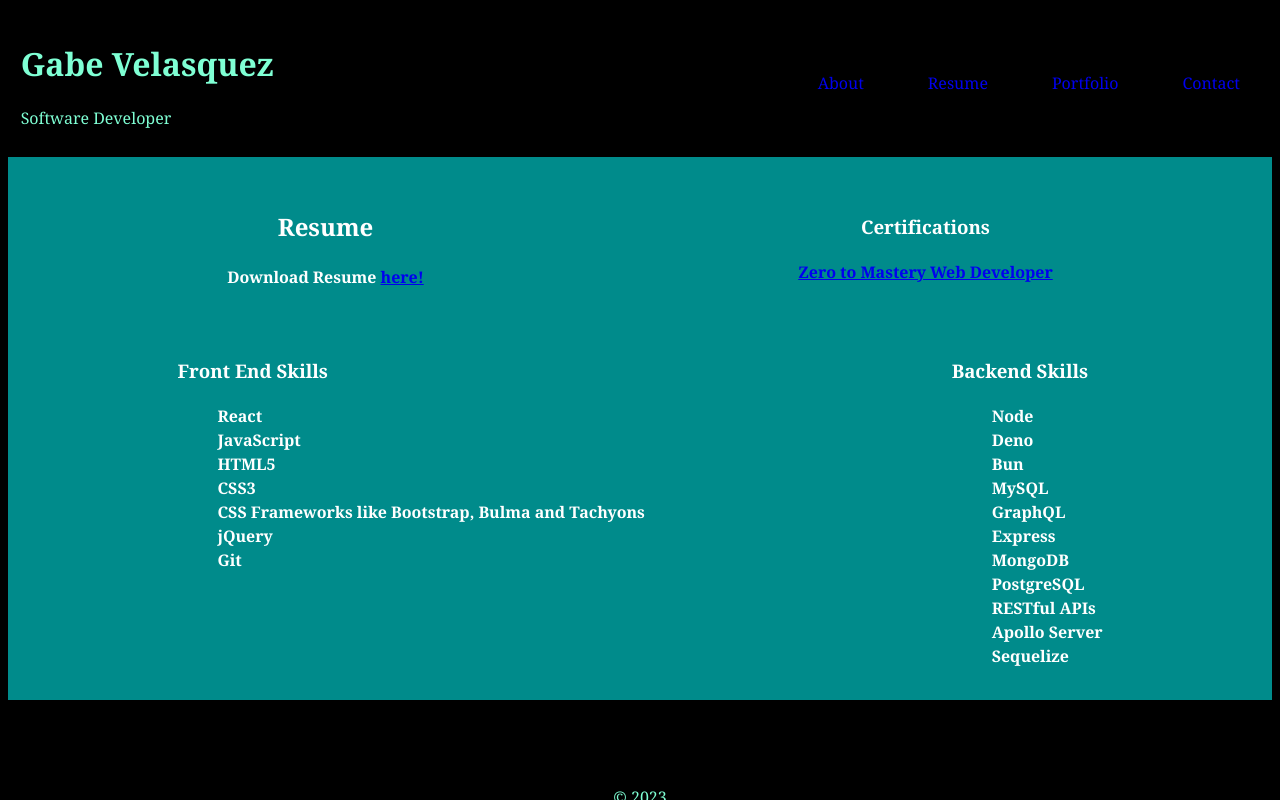
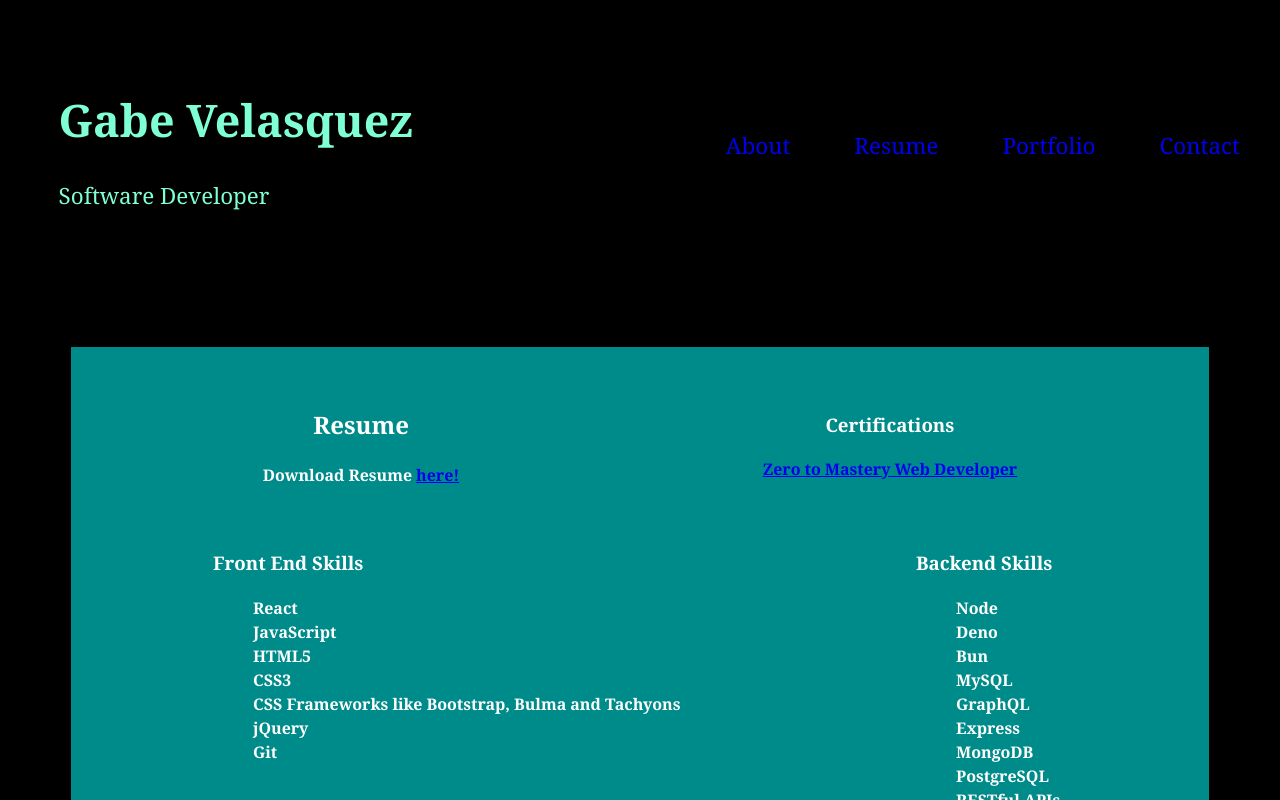
Before and after one commit to Gabe-Velasquez/Module2-Portfolio, a React (Vite) app: page /Resume in a window 1280 px wide. Shown: the top 800 px of the page. Built offline with nearby package versions, Linux system fonts and the light colour scheme.

Commit message:
header styling

```diff
--- a/src/styles/globals.css
+++ b/src/styles/globals.css
@@ -9,6 +9,7 @@ html, body{
     display: flex;
     justify-content: space-between;
     align-items: center;
+    font-size: 1.4rem;
 }
 
 .header-info ul{
@@ -28,7 +29,7 @@ li a:hover {
 }
 
 .header-wrapper{
-    margin: 1%;
+    margin: 4%;
 }
 
 ul{
@@ -113,8 +114,8 @@ ul{
     font-weight: bold;
     color: #fff;
     background-color:darkcyan;
-    padding: 1rem;
-    margin: auto;
+    padding: 1.5rem;
+    margin: 5%;
 }
 .res-top{
     display: flex;
```
